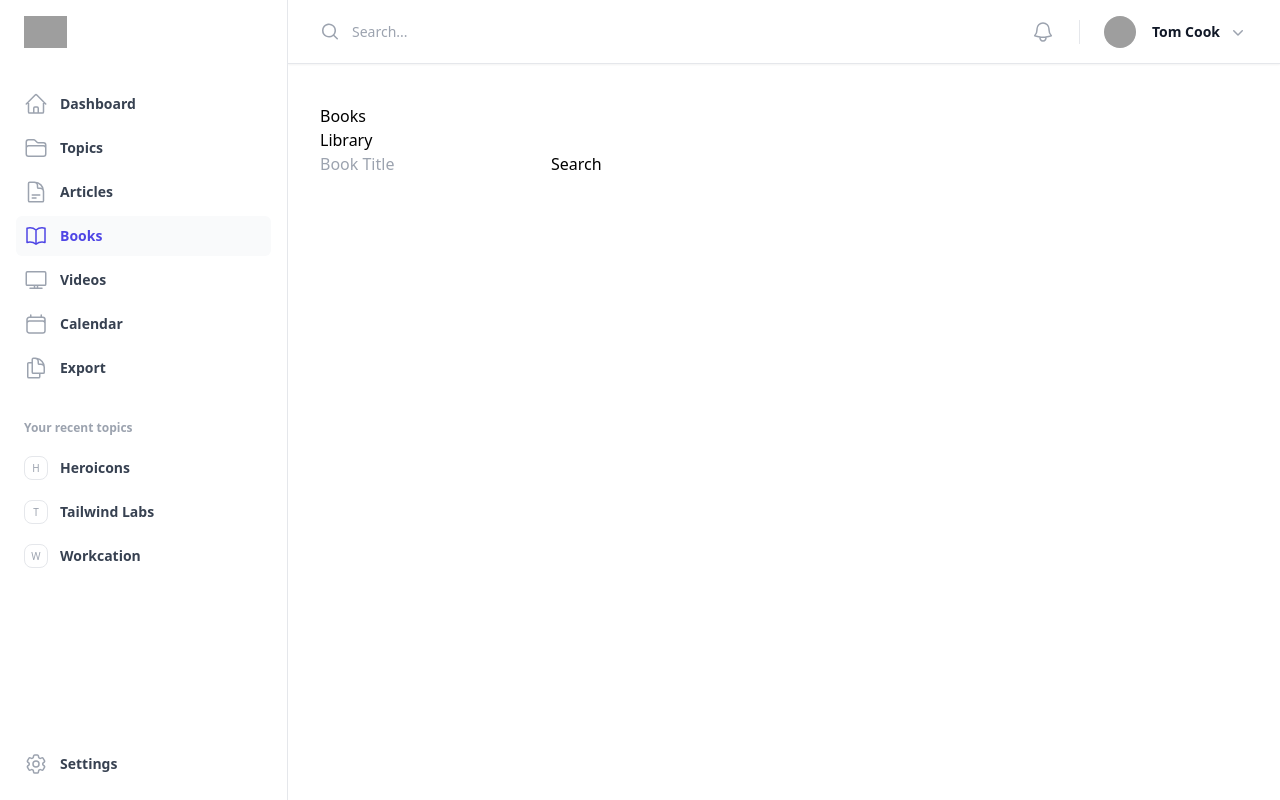
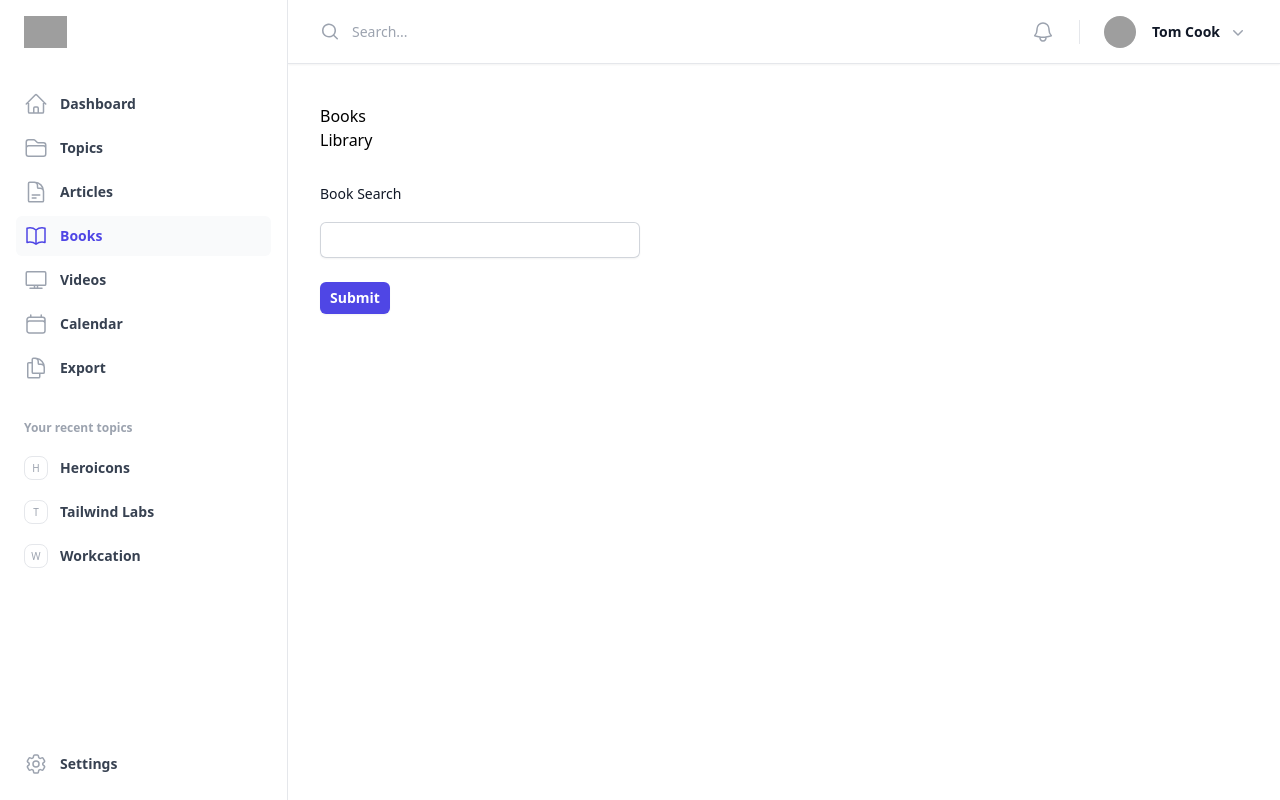
Before and after one commit to FantasticalAphant/learning-tracker, a Next.js app in the folder src/frontend/: page /books in a window 1280 px wide. Built offline with nearby package versions, Linux system fonts and the light colour scheme; grey boxes are pictures that could not be loaded.

Commit message:
Update book search UI

```diff
--- a/src/frontend/src/app/books/page.tsx
+++ b/src/frontend/src/app/books/page.tsx
@@ -1,7 +1,6 @@
 "use client"
 
 import {useState} from "react";
-import {Button, Form, InputGroup} from "react-bootstrap";
 import {BookList} from "@/components/BookList";
 import Link from "next/link";
 import Shell from "@/components/Shell";
@@ -27,37 +26,44 @@ export default function BooksPage() {
         }
     }
 
-    // TODO: allow enter to submit form
-
     return (
         <Shell highlightedTab={"Books"}>
             <div>
                 <h1>Books</h1>
                 <Link href="/books/library">
-                    <Button type="submit" variant="primary">
                     Library
-                    </Button>
                 </Link>
             </div>
-            <InputGroup className="mb-3">
-                <Form.Control
-                    placeholder="Book Title"
-                    aria-label="Book Title"
+
+            <div className="sm:grid sm:grid-cols-2 sm:items-start sm:gap-4 sm:py-6">
+                <label htmlFor="book-search" className="block text-sm font-medium leading-6 text-gray-900 sm:pt-1.5">
+                    Book Search
+                </label>
+                <div className="mt-2 sm:col-span-2 sm:mt-0">
+                    <input
+                        id="book-search"
+                        name="book-search"
+                        type="text"
                         value={query}
-                    onChange={event => setQuery(event.target.value)}
+                        onChange={(e) => setQuery(e.target.value)}
                         onKeyDown={event => {
-                        // TODO: allow enter to submit form
                             if (event.key === "Enter") {
                                 handleSubmit();
                             }
                         }}
+                        className="block w-full rounded-md border-0 pl-2 py-1.5 text-gray-900 shadow-sm ring-1 ring-inset ring-gray-300 placeholder:text-gray-400 focus:ring-2 focus:ring-inset focus:ring-indigo-600 sm:max-w-xs sm:text-sm sm:leading-6"
                     />
-                <Button type="submit" variant="primary" onClick={handleSubmit}>
-                    Search
-                </Button>
-            </InputGroup>
+                </div>
+            </div>
+            <button
+                type="submit"
+                onClick={handleSubmit}
+                className="rounded-md bg-indigo-600 px-2.5 py-1.5 text-sm font-semibold text-white shadow-sm hover:bg-indigo-500 focus-visible:outline focus-visible:outline-2 focus-visible:outline-offset-2 focus-visible:outline-indigo-600"
+            >
+                Submit
+            </button>
 
-            <div>
+            <div className="mt-5">
                 <BookList books={results}/>
             </div>
         </Shell>
```
Lines whose indentation alone changed are shown as unchanged.
